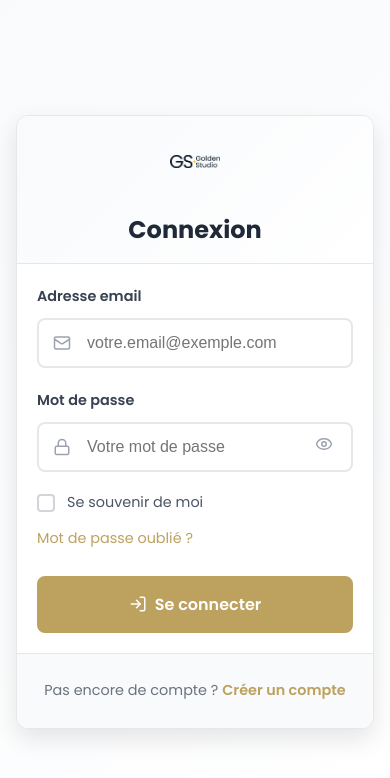
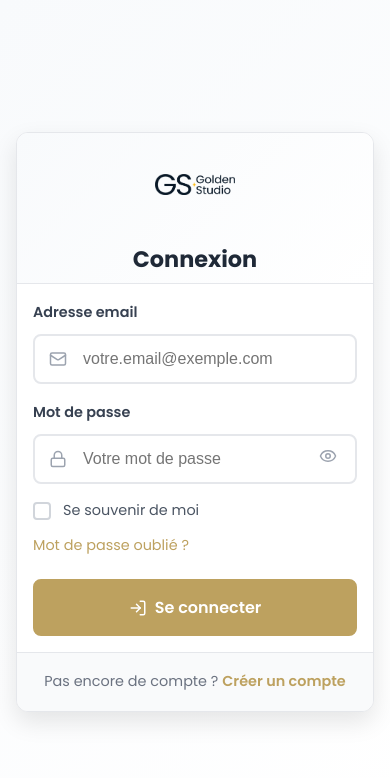
Before and after one commit to henocn/frontend_eatech, a React (Vite) app: page /auth/login in a window 390 px wide. Shown: the top 778 px of the page. Built offline with nearby package versions, Linux system fonts and the light colour scheme; no server answers.

Commit message:
ajust the top header of register and login forms

```diff
--- a/src/pages/RegisterLogin.css
+++ b/src/pages/RegisterLogin.css
@@ -26,15 +26,15 @@
 /* ===== HEADER ===== */
 .auth-header {
   text-align: center;
-  padding: 1.25rem 1.5rem 0.75rem;
+  padding: 1rem 1.5rem 0.5rem;
   background: linear-gradient(135deg, #f8fafc 0%, #ffffff 100%);
   border-bottom: 1px solid #e5e7eb;
 }
 
 .auth-logo {
-  width: 80px;
-  height: 80px;
-  margin-bottom: 0.75rem;
+  width: 110px;
+  height: 110px;
+  margin-bottom: 0.5rem;
   object-fit: contain;
 }
 
@@ -47,11 +47,11 @@
 
 /* ===== FORM ===== */
 .auth-form {
-  padding: 2rem;
+  padding: 1.25rem;
 }
 
 .form-group {
-  margin-bottom: 1.5rem;
+  margin-bottom: 1rem;
 }
 
 .form-group label {
@@ -174,7 +174,7 @@
   display: flex;
   justify-content: space-between;
   align-items: center;
-  margin-bottom: 2rem;
+  margin-bottom: 1.5rem;
   flex-wrap: wrap;
   gap: 1rem;
 }
@@ -261,7 +261,7 @@
 
 /* ===== FOOTER ===== */
 .auth-footer {
-  padding: 1.5rem 2rem 2rem;
+  padding: 1.25rem 1.5rem 1.5rem;
   background: #f9fafb;
   border-top: 1px solid #e5e7eb;
   text-align: center;
@@ -322,30 +322,33 @@
 
 @media (max-width: 480px) {
   .auth-header {
-    padding: 1.25rem 1.25rem 0.75rem;
+    padding: 0.75rem 1rem 0.25rem;
   }
 
   .auth-logo {
-    width: 50px;
-    height: 50px;
-    margin-bottom: 0.75rem;
+    width: 80px;
+    height: 80px;
+    margin-bottom: 0.25rem;
   }
 
   .auth-header h1 {
-    font-size: 1.5rem;
+    font-size: 1.4rem;
   }
 
   .auth-form {
-    padding: 1.25rem;
+    padding: 1rem;
   }
 
   .form-group {
-    margin-bottom: 1.25rem;
+    margin-bottom: 1rem;
   }
 
   .form-options {
-    flex-direction: column;
-    align-items: flex-start;
+    margin-bottom: 1.25rem;
     gap: 0.75rem;
   }
+
+  .auth-footer {
+    padding: 1rem;
+  }
 }
```
